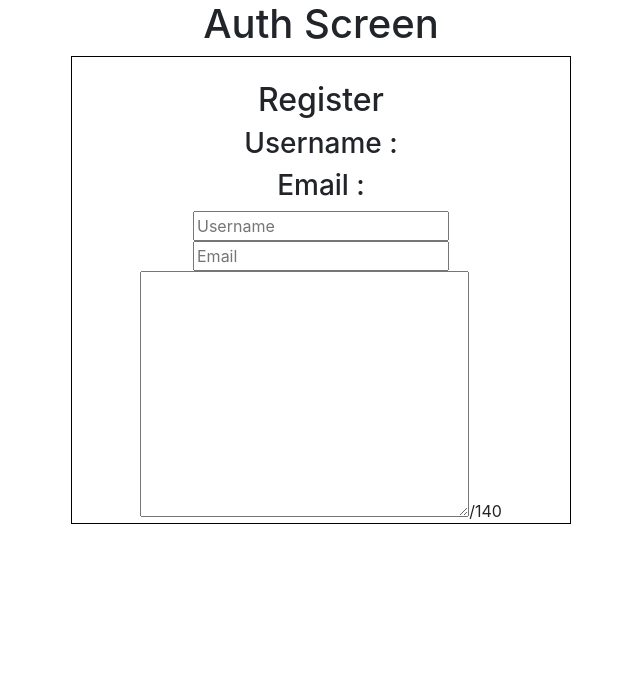
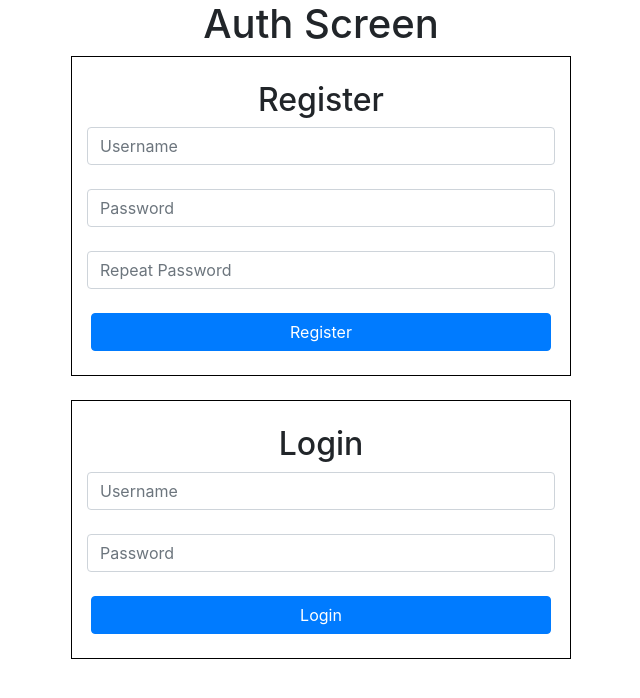
Before and after one commit to baharrizqi/Belajar-React, a React (Create React App) app: page / in a window 1280 px wide. Shown: the top 698 px of the page, without its empty margins (319-959 px from the left). Built offline with nearby package versions, Linux system fonts and the light colour scheme.

Commit message:
Auth Screen Register&Login

```diff
--- a/src/views/screens/InputScreen.jsx
+++ b/src/views/screens/InputScreen.jsx
@@ -3,37 +3,103 @@ import React from 'react'
 class InputScreen extends React.Component {
     state = {
         username: "",
-        email: "",
-        hitung: 0
+        password: "",
+        repPassword: "",
+        akun:[],
+        userLogin: "",
+        userPass: ""
     }
+
     render() {
-        const { username, email,hitung } = this.state
+        const { username, password, repPassword } = this.state
         const inputHandler = (e, field) => {
             this.setState({ [field]: e.target.value })
         }
+        const usernameArr = username.toLowerCase()
+        const passArr = password
+        const repassArr = repPassword
+        const objBaru = {
+        'username':usernameArr,
+        'password':passArr,
+        'repPassword':repassArr}
+        let arr = this.state.akun.concat(objBaru)
+
+        const daftar = () => {
+            if (passArr==repassArr) {
+                this.setState({akun:arr})
+                document.getElementById("box1").value=``
+                document.getElementById("box2").value=``
+                document.getElementById("box3").value=``
+            }
+            else{
+                alert("Password tidak sama Boosq")
+            }
+            document.getElementById("tulisan").innerHTML=``
+        }
+        const checkLogin =(e,field)=>{
+            this.setState({ [field]: e.target.value })
+        }
+
+        const akunLogin =()=>{
+            for (let i = 0; i < arr.length; i++) {
+                if (arr[i].username == this.state.userLogin && arr[i].password==this.state.userPass) {
+                    document.getElementById("tulisan").innerHTML=`Welcome ${this.state.userLogin}`
+                    break
+                }
+                else(
+                    document.getElementById("tulisan").innerHTML=`username atau password anda salah`
+                )
+            }
+        }
+
         return (
             <div>
                 <h1>Auth Screen</h1>
-                <div className="container" style={{border: "1px solid black", width: "500px"}}>
+                <div className="container" style={{ border: "1px solid black", width: "500px" }}>
                     <h2 className="mt-4">Register</h2>
-                <h3>Username : {username}</h3>
-                <h3>Email :  {email}</h3>
                     <input
                         onChange={(e) => inputHandler(e, "username")}
-                    // onChange= {inputHandler}
+                        className="form-control"
+                        type="text"
+                        id="box1"
+                        placeholder="Username" />
+                    <br />
+                    <input
+                        onChange={(e) => inputHandler(e, "password")}
+                        className="form-control"
+                        type="text"
+                        id="box2"
+                        placeholder="Password" />
+                    <br />
+                    <input
+                        onChange={(e) => inputHandler(e, "repPassword")}
+                        className="form-control"
+                        type="text"
+                        id="box3"
+                        placeholder="Repeat Password" />
+                    <br />
+                    <input className="btn btn-primary" onClick={(e) => daftar(e)} style={{ width: "460px" }} type="submit" value="Register" />
+                    <br /><br />
+                </div>
+                <br />
+                <div className="container" style={{ border: "1px solid black", width: "500px" }}>
+                    <h2 className="mt-4">Login</h2>
+                    <input
+                        onChange={(e) => checkLogin(e, "userLogin")}
+                        className="form-control"
                         type="text"
                         placeholder="Username" />
-                    <br/>
+                    <br />
                     <input
-                    onChange={(e) => inputHandler(e, "email")}
-                    // onChange= {inputHandler}
+                        onChange={(e) => checkLogin(e, "userPass")}
+                        className="form-control"
                         type="text"
-                    placeholder="Email" />
-                    <br/>
-                <textarea onChange={(e) => inputHandler(e, "hitung")}
-                name="" id="" cols="30" rows="10"></textarea>
-                <span>{hitung.length}/140</span>
+                        placeholder="Password" />
+                    <br />
+                    <input className="btn btn-primary" onClick={(e)=>{akunLogin(e)}} style={{ width: "460px" }} type="button" value="Login" />
+                    <br /><br />
                 </div>
+                <h4 id="tulisan"></h4>
             </div>
         )
     }
```
Lines whose indentation alone changed are shown as unchanged.
